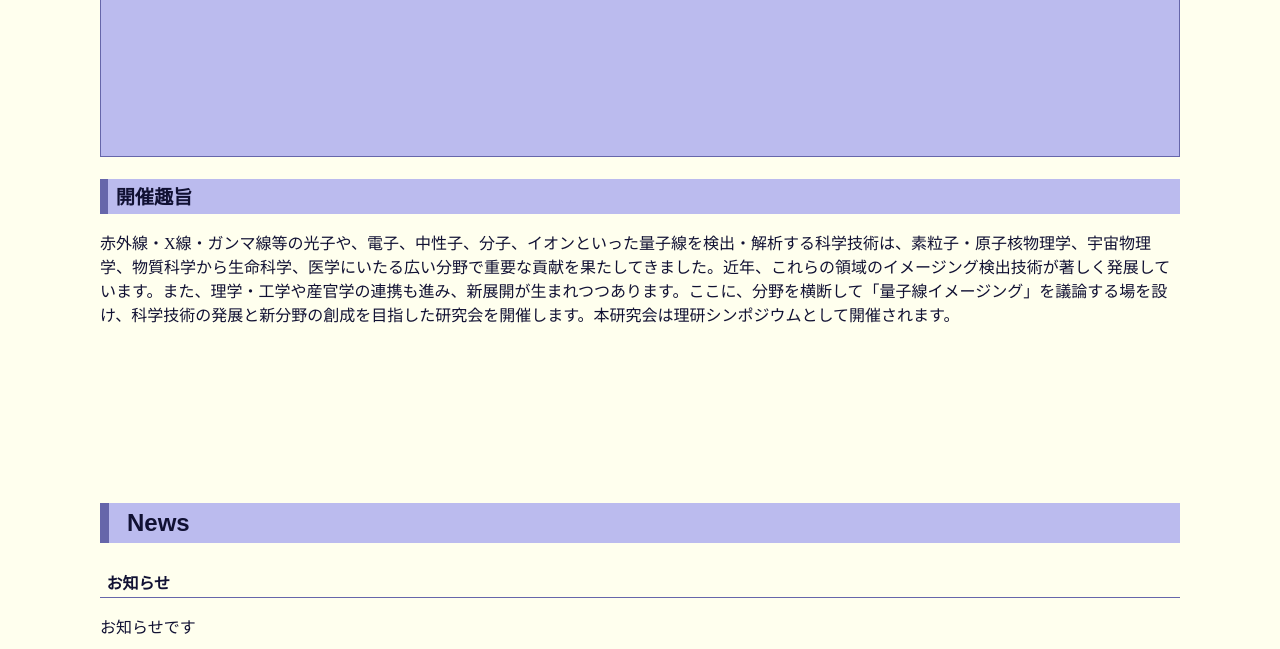
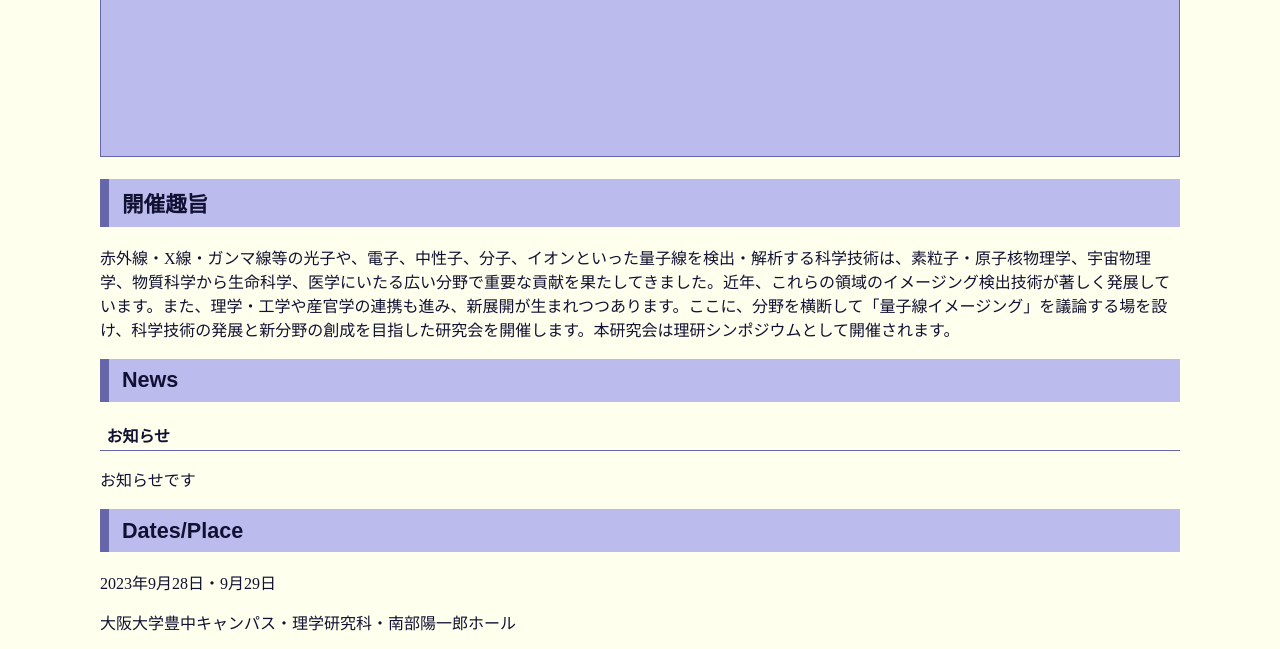
Before and after one commit to odakahirokazu/www_oskxray, a plain HTML site: page QBI2023/index.html in a window 1280 px wide. Shown: the part 234-883 px from the top of the page. Drawn offline with Linux system fonts and the light colour scheme.

Commit message:
Simple top page

```diff
--- a/QBI2023/design.css
+++ b/QBI2023/design.css
@@ -88,10 +88,10 @@ h1 {
 
 h2{
     border-left: solid 0.45em var(--heading-border-color);
-    padding: 0.2em 0.2em 0.2em 0.4em;
+    padding: 0.4em 0.4em 0.4em 0.6em;
     background-color: var(--heading-background-color);
     font-family: sans-serif;
-    font-size: 120%;
+    font-size: 135%;
 }
 
 h3{
@@ -152,25 +152,3 @@ footer {
     background-color: var(--heading-background-color);
     font-size: 200%;
 }
-
-main#home-main {
-    min-height: 300px;
-}
-
-section#home-news {
-}
-
-#home-news h2 {
-    margin: 1em auto;
-    border-left: solid 0.4em var(--heading-border-color);
-    padding: 0.25em 0.25em 0.25em 0.75em;
-    background-color: (--heading-background-color);
-    font-family: sans-serif;
-    font-size: 150%;
-}
-
-#home-news li {
-    list-style: none;
-    font-size: 125%;
-    padding: 0.25em;
-}
--- a/QBI2023/index.html
+++ b/QBI2023/index.html
@@ -8,10 +8,10 @@
     <title>QBI2023</title>
   </head>
   <body>
-    <header>
+    <header id="page-header">
       <nav class="top-bar">
         <ul>
-          <li><a href="#home">page top</a></li>
+          <li><a href="#page-header">page top</a></li>
           <li><a href="#h2-dates">dates</a></li>
           <li><a href="#h2-speakers">speakers</a></li>
           <li><a href="#h2-time-table">time table</a></li>
@@ -23,16 +23,11 @@
 
     <div id="home">
       <h1><span>QBI2023</span><br>第５回「量子線イメージング研究会」</h1>
-      <main id="home-main">
       <h2>開催趣旨</h2>
       <p>赤外線・X線・ガンマ線等の光子や、電子、中性子、分子、イオンといった量子線を検出・解析する科学技術は、素粒子・原子核物理学、宇宙物理学、物質科学から生命科学、医学にいたる広い分野で重要な貢献を果たしてきました。近年、これらの領域のイメージング検出技術が著しく発展しています。また、理学・工学や産官学の連携も進み、新展開が生まれつつあります。ここに、分野を横断して「量子線イメージング」を議論する場を設け、科学技術の発展と新分野の創成を目指した研究会を開催します。本研究会は理研シンポジウムとして開催されます。</p>
-      </main>
-      <section id="home-news">
       <h2>News</h2>
       <h3>お知らせ</h3>
       <p>お知らせです</p>
-      </section>
-      <section id="home-info">
       <h2 id="h2-dates">Dates/Place</h2>
       <p>2023年9月28日・9月29日</p>
       <p>大阪大学豊中キャンパス・理学研究科・南部陽一郎ホール</p>
@@ -44,7 +39,6 @@
       <p>2023年8月より受け付けます。</p>
       <h2 id="h2-contacts">Contacts</h2>
       <p>Email: xxxまで</p>
-      </section>
     </div>
 
     <footer>
```
Lines whose indentation alone changed are shown as unchanged.
